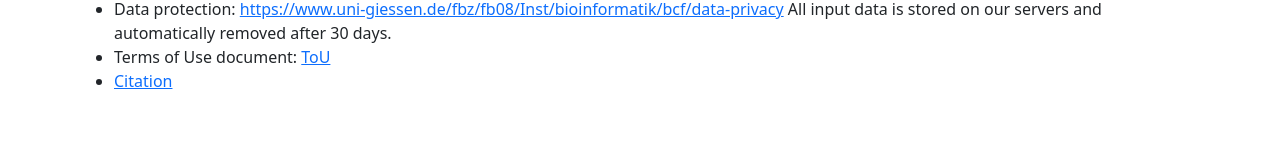
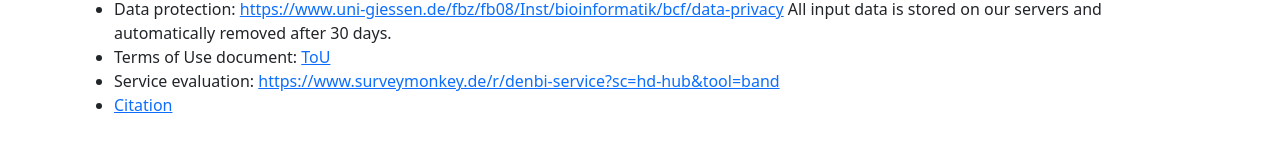
Before and after one commit to ag-computational-bio/bakta-web-ui, a Vue app: page /about in a window 1280 px wide. Shown: the part 473-640 px from the top of the page. Built offline with nearby package versions, Linux system fonts and the light colour scheme; no server answers.

Commit message:
add deNBI service evaluation link

```diff
--- a/src/pages/About.vue
+++ b/src/pages/About.vue
@@ -29,6 +29,9 @@
                 Terms of Use document: <a href="/tou.md" target="_blank">ToU</a>
             </li>
             <li>
+                Service evaluation: <a href="https://www.surveymonkey.de/r/denbi-service?sc=hd-hub&tool=band" target="_blank">https://www.surveymonkey.de/r/denbi-service?sc=hd-hub&tool=band</a>
+            </li>
+            <li>
                 <a href="/citation">Citation</a>
             </li>
         </ul>
```
